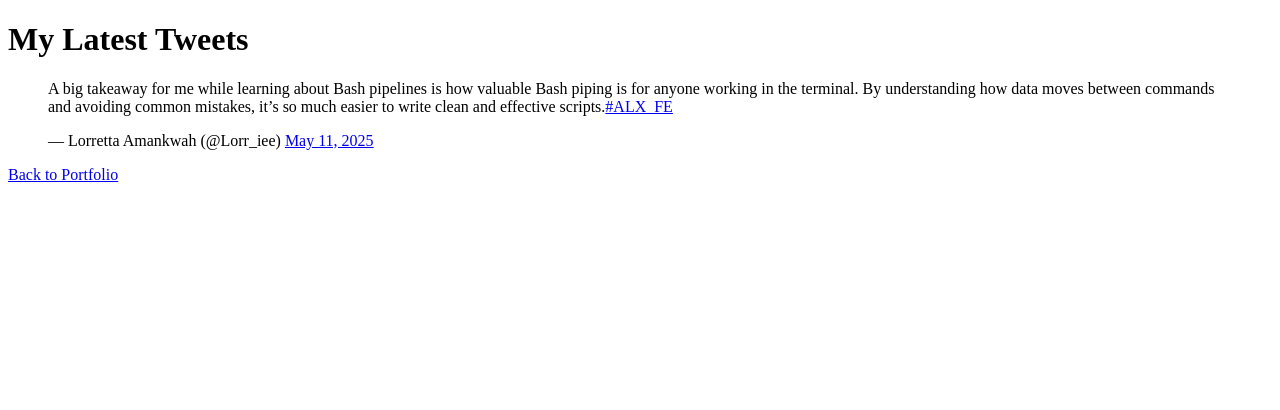
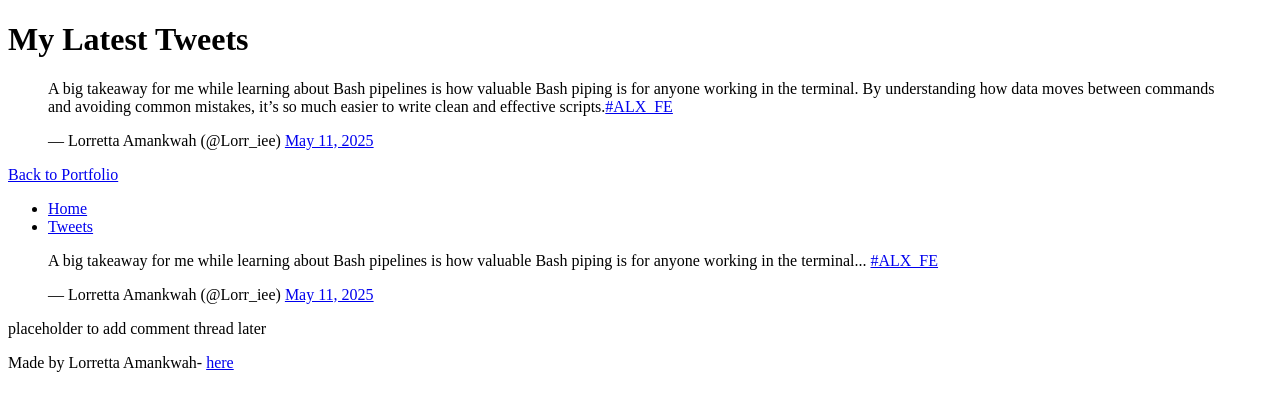
Before and after one commit to Lorr-etta/My_First_Portfolio, a plain HTML site: page html_basic/tweets.html in a window 1280 px wide. Drawn offline with Linux system fonts and the light colour scheme.

Commit message:
Updated index and tweets pages with common structure

```diff
--- a/html_basic/tweets.html
+++ b/html_basic/tweets.html
@@ -16,3 +16,39 @@
     <p><a href="index.html">Back to Portfolio</a></p>
 </body>
 </html>
+<!DOCTYPE html>
+<html lang="en">
+<head>
+  <meta charset="UTF-8">
+  <title>Tweets Page</title>
+</head>
+<body>
+  <header>
+    <ul>
+      <li><a href="index.html">Home</a></li>
+      <li><a href="tweets.html">Tweets</a></li>
+    </ul>
+  </header>
+
+  <main>
+    <article>
+      <blockquote class="twitter-tweet">
+        <p lang="en" dir="ltr">
+          A big takeaway for me while learning about Bash pipelines is how valuable Bash piping is for anyone working in the terminal...
+          <a href="https://twitter.com/hashtag/ALX_FE?src=hash&amp;ref_src=twsrc%5Etfw">#ALX_FE</a>
+        </p>&mdash; Lorretta Amankwah (@Lorr_iee)
+        <a href="https://twitter.com/Lorr_iee/status/1921696274526433402?ref_src=twsrc%5Etfw">May 11, 2025</a>
+      </blockquote>
+      <script async src="https://platform.twitter.com/widgets.js" charset="utf-8"></script>
+    </article>
+
+    <aside>
+      <p>placeholder to add comment thread later</p>
+    </aside>
+  </main>
+
+  <footer>
+    <p>Made by Lorretta Amankwah- <a href="https://your-link.com" target="_blank">here</a></p>
+  </footer>
+</body>
+</html>
```
Also changed, not shown: html_basic/index.html (+36 -0 lines).
